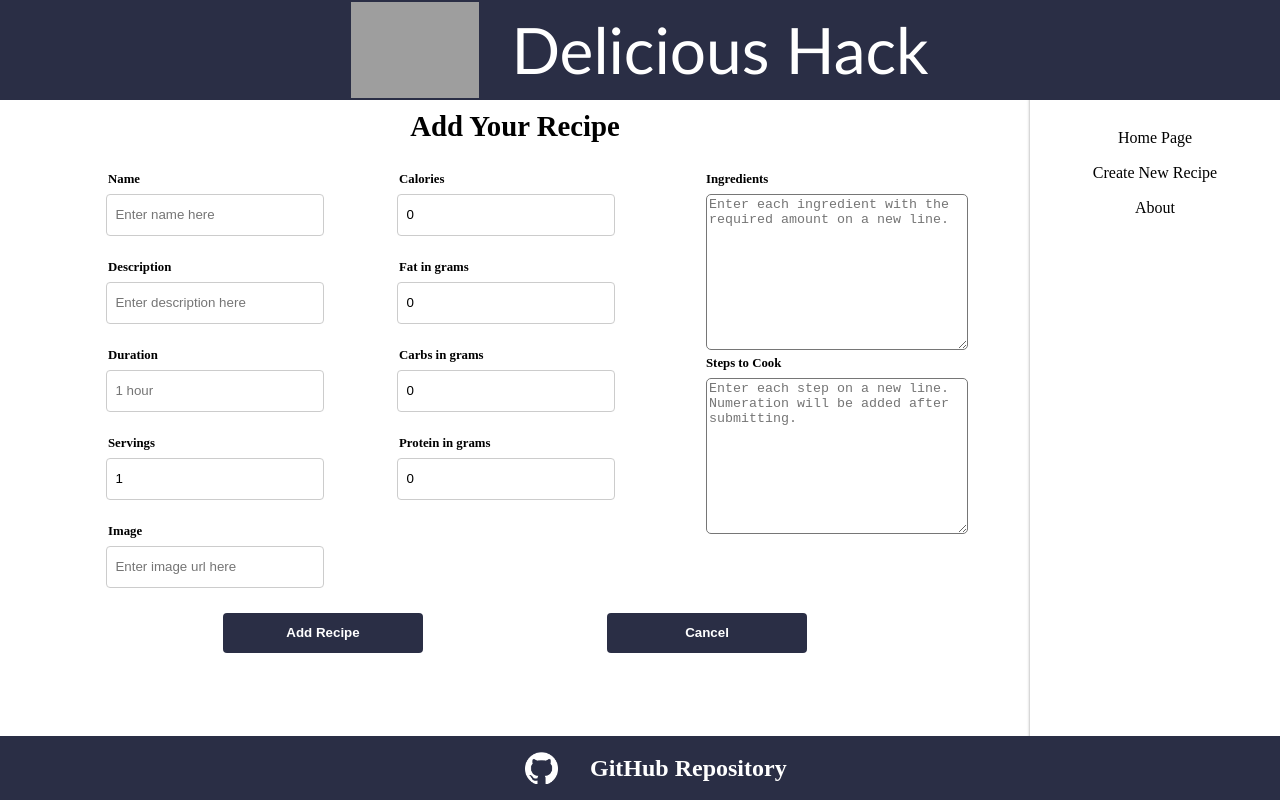
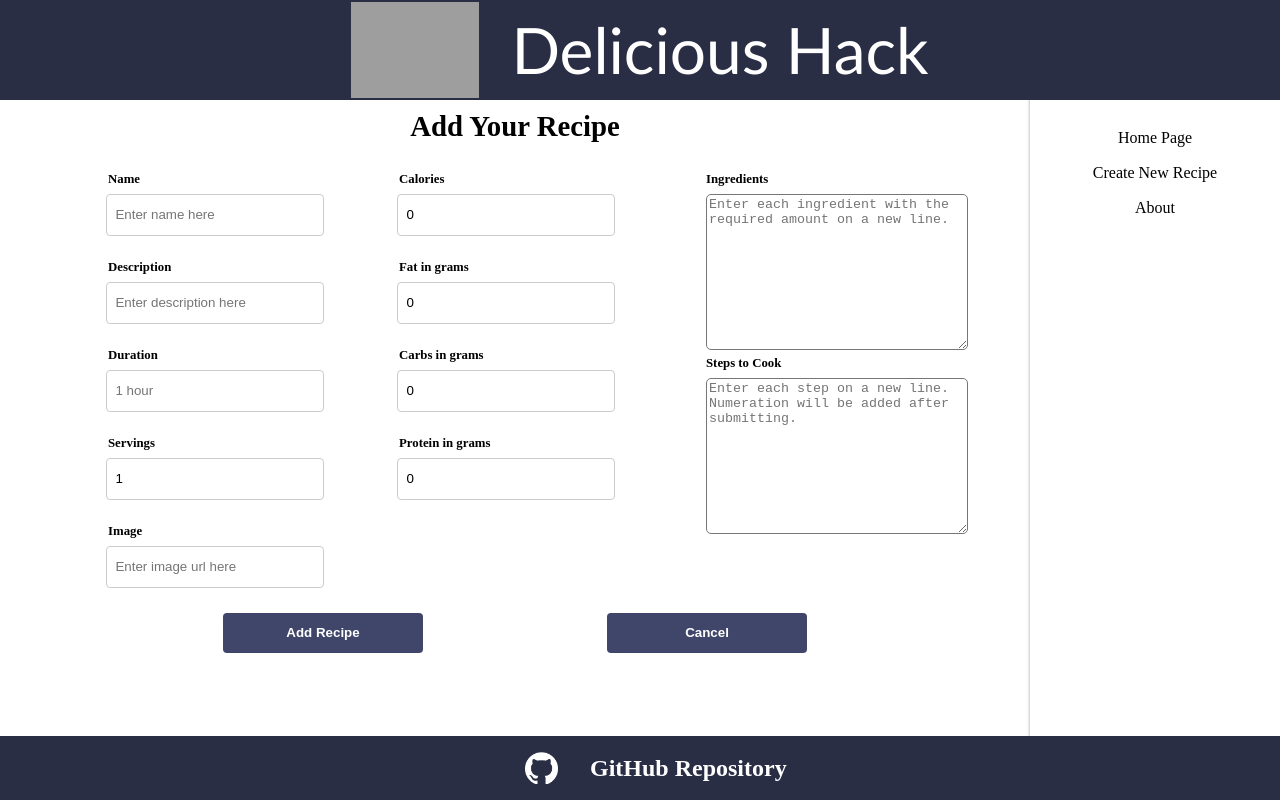
Before and after one commit to tlorius/module2-miniproject-alia-tom-recipe-book, a React (Vite) app: page /createrecipe in a window 1280 px wide. Built offline with nearby package versions, Linux system fonts and the light colour scheme; grey boxes are pictures that could not be loaded; the HTML template or start-up script is replaced by a standard one.

Commit message:
changed styling of create recipe form to allow horizontal scroll if buttons are outside of screen

```diff
--- a/src/styles/CreateRecipeForm.module.css
+++ b/src/styles/CreateRecipeForm.module.css
@@ -1,7 +1,6 @@
 .formCtn {
   position: relative;
   padding: 1.5rem;
-    height: 15rem;
   font-size: 0.8rem;
   margin-top: -2rem;
 }
@@ -38,7 +37,7 @@
   height: 40px;
   padding: 0.2rem 1rem;
   margin-top: 1rem;
-    background-color: #2a2e45;
+  background-color: #3f466a;
   color: #fff;
   font-weight: bold;
   border: none;
```
Also changed, not shown: src/styles/footer.module.css (line endings or trailing spaces). Lines whose indentation alone changed are shown as unchanged.
